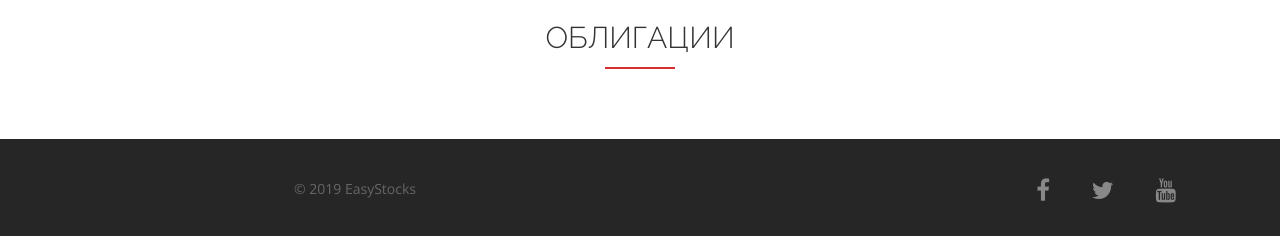
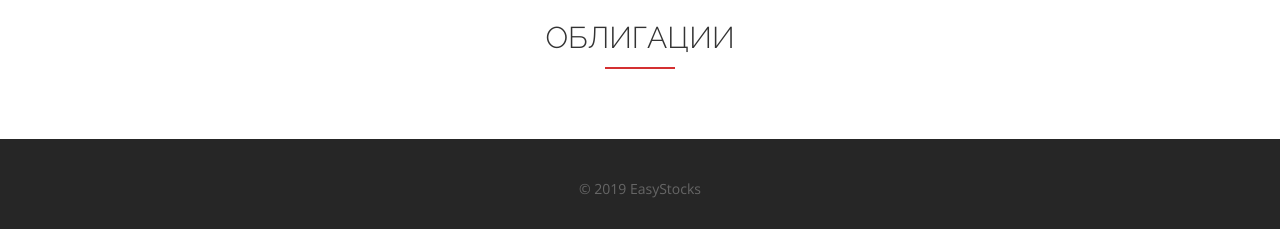
Before and after one commit to AirVan21/EasyStocks, a Django app: page / in a window 1280 px wide. Shown: the part 1040-1276 px from the top of the page. Run offline with Django 3.2, Linux system fonts and the light colour scheme; parts of the project's set-up code (start-up, migrations or seed data) failed here and were passed over; some libraries are stand-ins or nearby versions.

Commit message:
Remove dummy social networks icons

```diff
--- a/templates/home.html
+++ b/templates/home.html
@@ -120,17 +120,8 @@
   <!-- Footer -->
   <div id="footer">
     <div class="container text-center">
-      <div class="col-xs-12 col-sm-6">
+      <div class="col-xs-12 col-sm-12">
         <p>&copy; 2019 EasyStocks</p>
-      </div>
-      <div class="col-xs-12 col-sm-6">
-        <div class="social">
-          <ul>
-            <li><a href="#"><i class="fa fa-facebook"></i></a></li>
-            <li><a href="#"><i class="fa fa-twitter"></i></a></li>
-            <li><a href="#"><i class="fa fa-youtube"></i></a></li>
-          </ul>
-        </div>
       </div>
     </div>
   </div>
```
